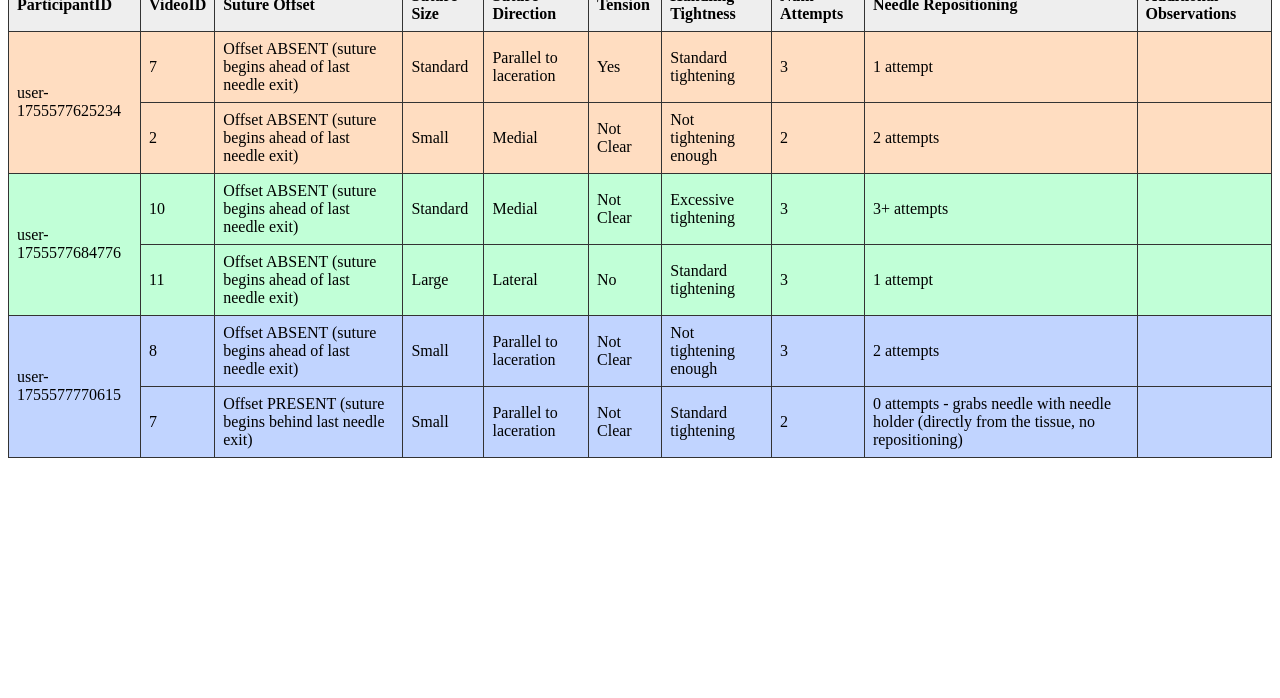
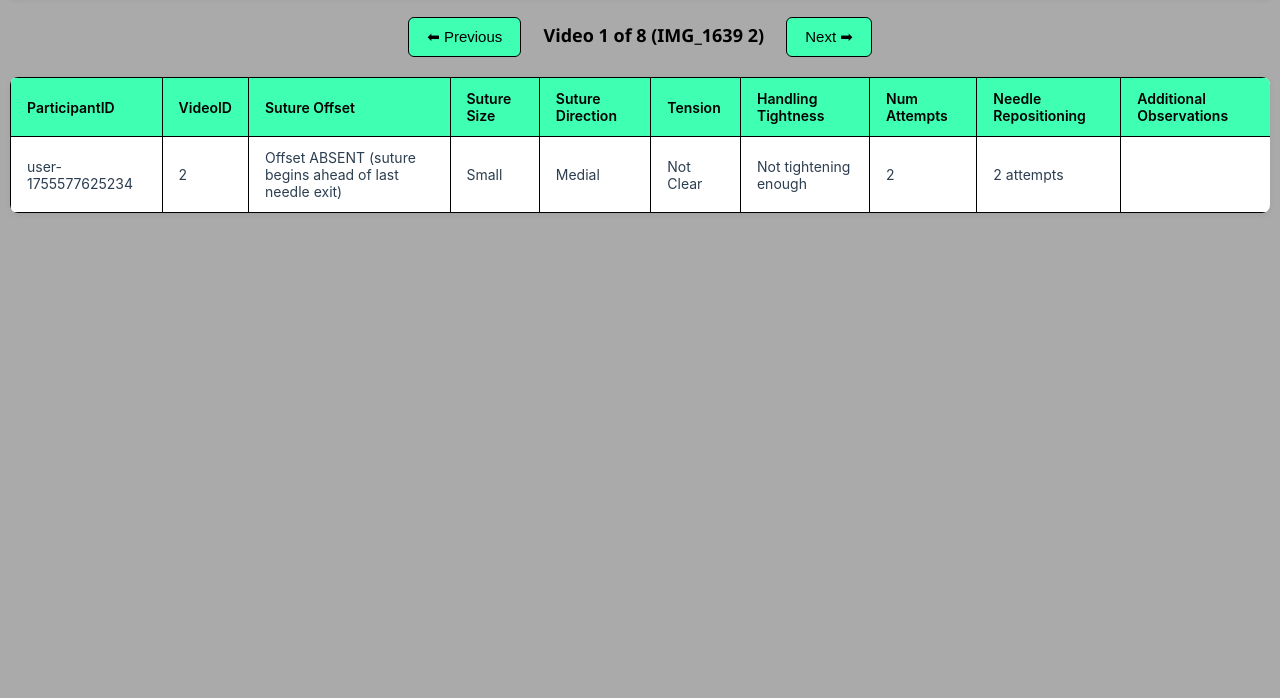
Before and after one commit to rbcabanks/RatingSutureForm, a website: page responses.html in a window 1280 px wide. Shown: the part 102-800 px from the top of the page. Drawn offline with Linux system fonts and the light colour scheme.

Commit message:
Add files via upload

```diff
--- a/responses.html
+++ b/responses.html
@@ -3,28 +3,116 @@
 
 <head>
   <meta charset="UTF-8">
-  <title>Survey Responses</title>
+  <title>Survey Responses 📊</title>
   <style>
+    html {
+      padding: 10px;
+    }
+
+    body {
+      font-family: "Segoe UI", Roboto, Arial, sans-serif;
+      margin: 0;
+      background: #7575759c;
+      color: #333;
+    }
+
+    h1 {
+      text-align: center;
+      padding: 20px;
+      margin: 0;
+      background: rgb(62, 255, 178);
+      color: black;
+      font-weight: 500;
+      box-shadow: 0 2px 6px rgba(0, 0, 0, 0.1);
+      border: 3px solid black;
+    }
+
+    .controls {
+      margin: 20px 0;
+      text-align: center;
+    }
+
+    button {
+      background: rgb(62, 255, 178);
+      color: black;
+      border: 1px solid black;
+      padding: 10px 18px;
+      margin: 0 8px;
+      font-size: 15px;
+      border-radius: 6px;
+      cursor: pointer;
+      transition: background 0.2s ease;
+    }
+
+    button:hover {
+      background: #1b5fad;
+    }
+
+    #pageInfo {
+      display: inline-block;
+      margin: 0 10px;
+      font-weight: 1000;
+      font-size: large;
+      color: #000000;
+    }
+
     table {
       border-collapse: collapse;
       width: 100%;
+      margin-top: 20px;
+      font-family: "Inter", sans-serif;
+      font-size: 14px;
+      color: #2c3e50;
+      background: white;
+      box-shadow: 0 2px 6px rgba(0, 0, 0, 0.05);
+      border-radius: 8px;
+      overflow: hidden;
     }
 
     th,
     td {
-      border: 1px solid #333;
-      padding: 8px;
+      padding: 12px 16px;
       text-align: left;
     }
 
     th {
-      background-color: #eee;
+      background: rgb(62, 255, 178);
+      ;
+      color: rgb(0, 0, 0);
+      font-weight: 600;
+      border-bottom: 2px solid #e1e5ea;
+    }
+
+    td,
+    th {
+      border: 1px solid black;
+    }
+
+    td:last-child,
+    th:last-child {
+      border-right: none;
+    }
+
+    /* zebra striping for rows */
+    tbody tr:nth-child(even) {
+      background: #fdfdfd;
+    }
+
+    tbody tr:hover {
+      background: #f1f5f9;
     }
   </style>
 </head>
 
 <body>
-  <h1>Survey Responses</h1>
+  <h1>Survey Responses 📊</h1>
+
+  <div class="controls">
+    <button id="prevBtn">⬅ Previous</button>
+    <span id="pageInfo"></span>
+    <button id="nextBtn">Next ➡</button>
+  </div>
+
   <table>
     <thead>
       <tr>
@@ -40,88 +128,113 @@
         <th>Additional Observations</th>
       </tr>
     </thead>
-    <tbody>
-      <!-- Table body will be filled dynamically -->
-    </tbody>
+    <tbody></tbody>
   </table>
 
   <script>
+    let groupedByVideo = {};
+    let videoIds = [];
+    let currentPage = 0;
+    let videoTitles = {}; // map: videoId → filename
+
+    async function loadVideoTitles() {
+      try {
+        const res = await fetch("videos.json");
+        const data = await res.json();
+        if (data.videos) {
+          data.videos.forEach(v => {
+            // take just the filename
+            let fileName = v.path.split("/").pop();
+            // OPTIONAL: remove .mp4 extension
+            fileName = fileName.replace(/\.mp4$/i, "");
+            videoTitles[v.id] = fileName;
+          });
+        }
+      } catch (err) {
+        console.error("Error loading videos.json:", err);
+      }
+    }
+
     async function loadResponses() {
       try {
-        const res = await fetch('responses.json');
+        const res = await fetch("responses.json");
         const data = await res.json();
         if (!Array.isArray(data) || data.length === 0) return;
 
-        const tbody = document.querySelector('tbody');
-        tbody.innerHTML = '';
-
-        // Group by participantId
-        const participantMap = {};
+        // Group responses by videoId
+        groupedByVideo = {};
         data.forEach(entry => {
-          const pid = entry.participantId;
-          if (!participantMap[pid]) participantMap[pid] = [];
-          participantMap[pid].push(entry);
+          const vid = entry.videoId || "Unknown";
+          if (!groupedByVideo[vid]) groupedByVideo[vid] = [];
+          groupedByVideo[vid].push(entry);
         });
 
-        // Generate colors for participants
-        const colors = {};
-        const colorPalette = [
-          "#FFDDC1", "#C1FFD7", "#C1D4FF", "#FFFAC1", "#FBC1FF",
-          "#C1FFF6", "#FFD7C1", "#E0C1FF"
-        ];
-
-        let colorIndex = 0;
-        for (const pid of Object.keys(participantMap)) {
-          colors[pid] = colorPalette[colorIndex % colorPalette.length];
-          colorIndex++;
+        videoIds = Object.keys(groupedByVideo);
+        currentPage = 0;
+        renderPage();
+      } catch (err) {
+        console.error("Error loading responses:", err);
+      }
     }
 
-        // Render table
-        for (const [pid, videos] of Object.entries(participantMap)) {
-          videos.forEach((video, idx) => {
-            const tr = document.createElement('tr');
-            tr.style.backgroundColor = colors[pid]; // set row color
+    function renderPage() {
+      const tbody = document.querySelector("tbody");
+      tbody.innerHTML = "";
 
-            // Only show participantId on first row
-            if (idx === 0) {
-              const td = document.createElement('td');
-              td.textContent = pid;
-              td.rowSpan = videos.length;
-              tr.appendChild(td);
-            }
+      if (videoIds.length === 0) return;
 
+      const videoId = videoIds[currentPage];
+      const rows = groupedByVideo[videoId];
+
+      rows.forEach(entry => {
+        const tr = document.createElement("tr");
         const columns = [
-              video.videoId || "",
-              video.sutureOffset || "",
-              video.sutureSize || "",
-              video.sutureDirection || "",
-              video.tension || "",
-              video.tightness || "",           // NEW
-              video.numAttempts || "",
-              video.repositioning || "",       // NEW
-              video.additionalObservations || ""
+          entry.participantId || "",
+          entry.videoId || "",
+          entry.sutureOffset || "",
+          entry.sutureSize || "",
+          entry.sutureDirection || "",
+          entry.tension || "",
+          entry.tightness || "",
+          entry.numAttempts || "",
+          entry.repositioning || "",
+          entry.additionalObservations || ""
         ];
-
-
         columns.forEach(c => {
-              const td = document.createElement('td');
+          const td = document.createElement("td");
           td.textContent = c;
           tr.appendChild(td);
         });
-
         tbody.appendChild(tr);
       });
+
+      // ✅ Use filename from videoTitles map
+      const videoTitle = videoTitles[videoId] || `ID: ${videoId}`;
+      document.getElementById("pageInfo").textContent =
+        `Video ${currentPage + 1} of ${videoIds.length} (${videoTitle})`;
     }
 
-      } catch (err) {
-        console.error('Error loading responses:', err);
+    // Button listeners
+    document.getElementById("prevBtn").addEventListener("click", () => {
+      if (currentPage > 0) {
+        currentPage--;
+        renderPage();
       }
+    });
+
+    document.getElementById("nextBtn").addEventListener("click", () => {
+      if (currentPage < videoIds.length - 1) {
+        currentPage++;
+        renderPage();
       }
+    });
 
-    loadResponses();
-    setInterval(loadResponses, 10000); // optional auto-refresh
+    // Initialize
+    (async function init() {
+      await loadVideoTitles();
+      await loadResponses();
+    })();
   </script>
-
 </body>
 
 </html>
--- a/responses.json
+++ b/responses.json
@@ -70,5 +70,77 @@
     "repositioning": "0 attempts - grabs needle with needle holder (directly from the tissue, no repositioning)",
     "numAttempts": "2",
     "additionalObservations": ""
+  },
+  {
+    "participantId": "user-1756770565543",
+    "videoId": 8,
+    "sutureOffset": "Good Offset -suture begins behind last needle exit",
+    "sutureSize": "Standard",
+    "sutureDirection": "Not Parallel",
+    "tension": "Excessive tissue tension",
+    "tightness": "Excessive tightening",
+    "numAttempts": "4+",
+    "repositioning": "1 attempt",
+    "additionalObservations": ""
+  },
+  {
+    "participantId": "user-1756770565543",
+    "videoId": 4,
+    "sutureOffset": "Good Offset -suture begins behind last needle exit",
+    "sutureSize": "Standard",
+    "sutureDirection": "Parallel",
+    "tension": "Normal tissue tension",
+    "tightness": "Not tightening enough",
+    "numAttempts": "1 (ideal)",
+    "repositioning": "1 attempt",
+    "additionalObservations": ""
+  },
+  {
+    "participantId": "user-1756770947358",
+    "videoId": 13,
+    "sutureOffset": "Good Offset -suture begins behind last needle exit",
+    "sutureSize": "Large",
+    "sutureDirection": "Not Parallel",
+    "tension": "Normal tissue tension",
+    "tightness": "Not tightening enough",
+    "numAttempts": "1 (ideal)",
+    "repositioning": "1 attempt",
+    "additionalObservations": ""
+  },
+  {
+    "participantId": "user-1756770947358",
+    "videoId": 6,
+    "sutureOffset": "Negative Offset -suture begins ahead of last needle exit",
+    "sutureSize": "Large",
+    "sutureDirection": "Parallel",
+    "tension": "Normal tissue tension",
+    "tightness": "Excessive tightening",
+    "numAttempts": "4+",
+    "repositioning": "0 attempts - grabs needle with needle holder, directly from the tissue, no repositioning ",
+    "additionalObservations": ""
+  },
+  {
+    "participantId": "user-1756770947358",
+    "videoId": 13,
+    "sutureOffset": "Good Offset -suture begins behind last needle exit",
+    "sutureSize": "Large",
+    "sutureDirection": "Not Parallel",
+    "tension": "Normal tissue tension",
+    "tightness": "Not tightening enough",
+    "numAttempts": "1 (ideal)",
+    "repositioning": "1 attempt",
+    "additionalObservations": ""
+  },
+  {
+    "participantId": "user-1756770947358",
+    "videoId": 6,
+    "sutureOffset": "Negative Offset -suture begins ahead of last needle exit",
+    "sutureSize": "Large",
+    "sutureDirection": "Parallel",
+    "tension": "Normal tissue tension",
+    "tightness": "Excessive tightening",
+    "numAttempts": "4+",
+    "repositioning": "0 attempts - grabs needle with needle holder, directly from the tissue, no repositioning ",
+    "additionalObservations": ""
   }
 ]
--- a/videos.json
+++ b/videos.json
@@ -1,3 +1,56 @@
 {
-  "videos": []
+  "videos": [
+    {
+      "id": 1,
+      "path": "videoFolder/IMG_1638 2.mp4"
+    },
+    {
+      "id": 2,
+      "path": "videoFolder/IMG_1639 2.mp4"
+    },
+    {
+      "id": 3,
+      "path": "videoFolder/IMG_1640 2.mp4"
+    },
+    {
+      "id": 4,
+      "path": "videoFolder/IMG_1641 2.mp4"
+    },
+    {
+      "id": 5,
+      "path": "videoFolder/IMG_1643 2.mp4"
+    },
+    {
+      "id": 6,
+      "path": "videoFolder/IMG_1652 2.mp4"
+    },
+    {
+      "id": 7,
+      "path": "videoFolder/IMG_1653 2.mp4"
+    },
+    {
+      "id": 8,
+      "path": "videoFolder/IMG_1659 2.mp4"
+    },
+    {
+      "id": 9,
+      "path": "videoFolder/IMG_1660 2.mp4"
+    },
+    {
+      "id": 10,
+      "path": "videoFolder/IMG_1665 2.mp4"
+    },
+    {
+      "id": 11,
+      "path": "videoFolder/IMG_1666 2.mp4"
+    },
+    {
+      "id": 12,
+      "path": "videoFolder/IMG_1669 2.mp4"
+    },
+    {
+      "id": 13,
+      "path": "videoFolder/IMG_1672 2.mp4"
+    }
+  ]
 }
```
Also changed, not shown: app.js (+26 -3 lines), index.html (+7 -4 lines), README.md. Lines whose indentation alone changed are shown as unchanged.
